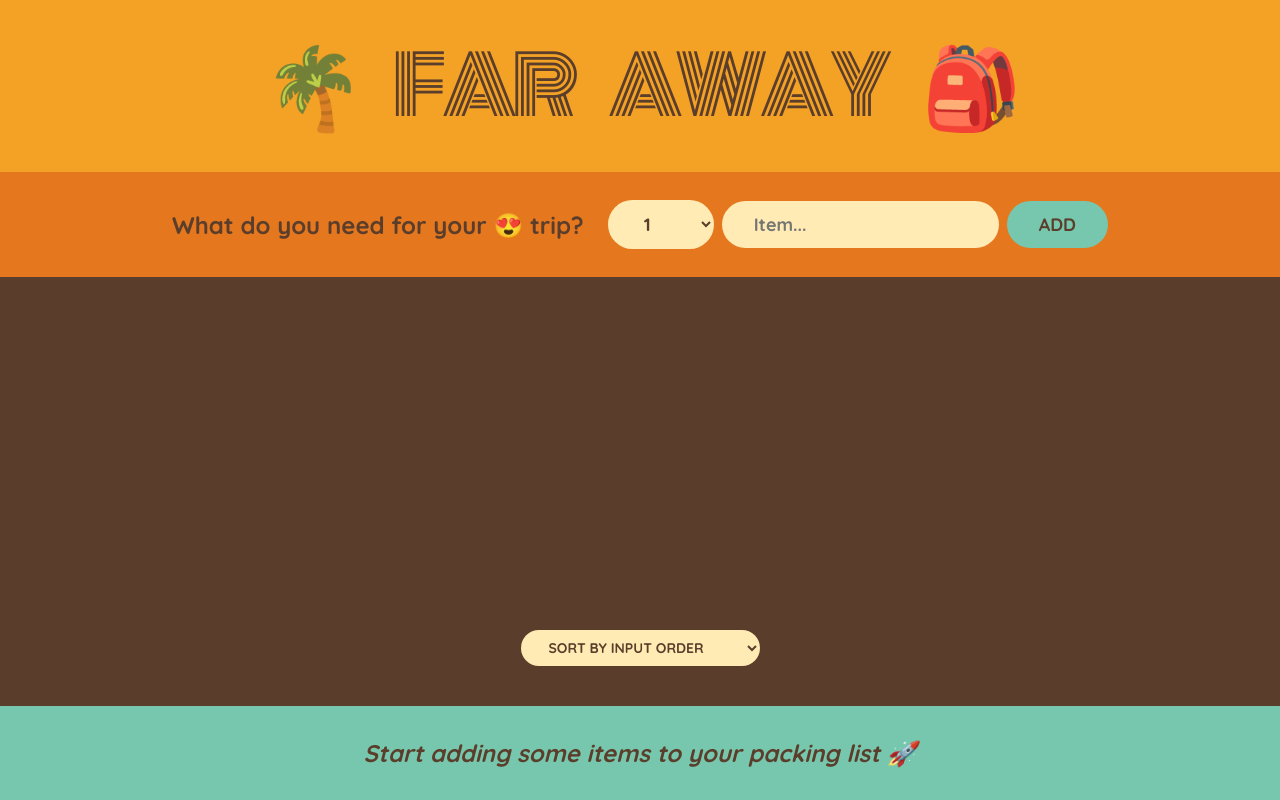
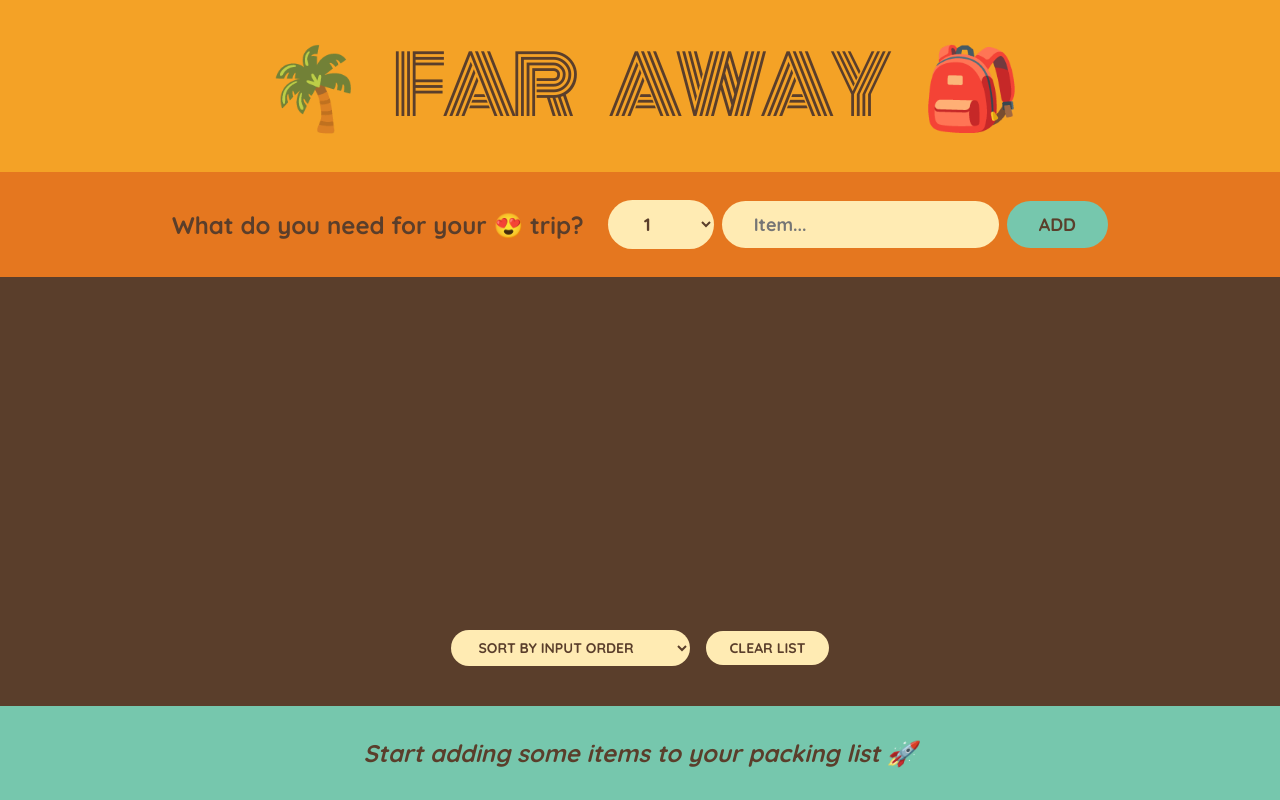
Before and after one commit to SoliaMarko/travel-list, a React (Create React App) app: page / in a window 1280 px wide. Built offline with nearby package versions, Linux system fonts and the light colour scheme.

Commit message:
Implemented list clearing

```diff
--- a/src/App.js
+++ b/src/App.js
@@ -20,6 +20,16 @@
     );
   }
 
+  function handleClearList() {
+    if (items.length === 0) return;
+
+    const confirmed = window.confirm(
+      "Are you sure you want to delete all items?"
+    );
+
+    if (confirmed) setItems([]);
+  }
+
   return (
     <div className="app">
       <Logo />
@@ -28,6 +38,7 @@
         items={items}
         onDeleteItem={handleDeleteItem}
         onToggleItem={handleToggleItem}
+        onClearList={handleClearList}
       />
       <Stats items={items} />
     </div>
@@ -79,7 +90,7 @@
   );
 }
 
-function PackingList({ items, onDeleteItem, onToggleItem }) {
+function PackingList({ items, onDeleteItem, onToggleItem, onClearList }) {
   const [sortBy, setSortBy] = useState("input");
 
   let sortedItems;
@@ -114,6 +125,7 @@
           <option value="description">Sort by description</option>
           <option value="packed">Sort by packed status</option>
         </select>
+        <button onClick={onClearList}>Clear list</button>
       </div>
     </div>
   );
```
